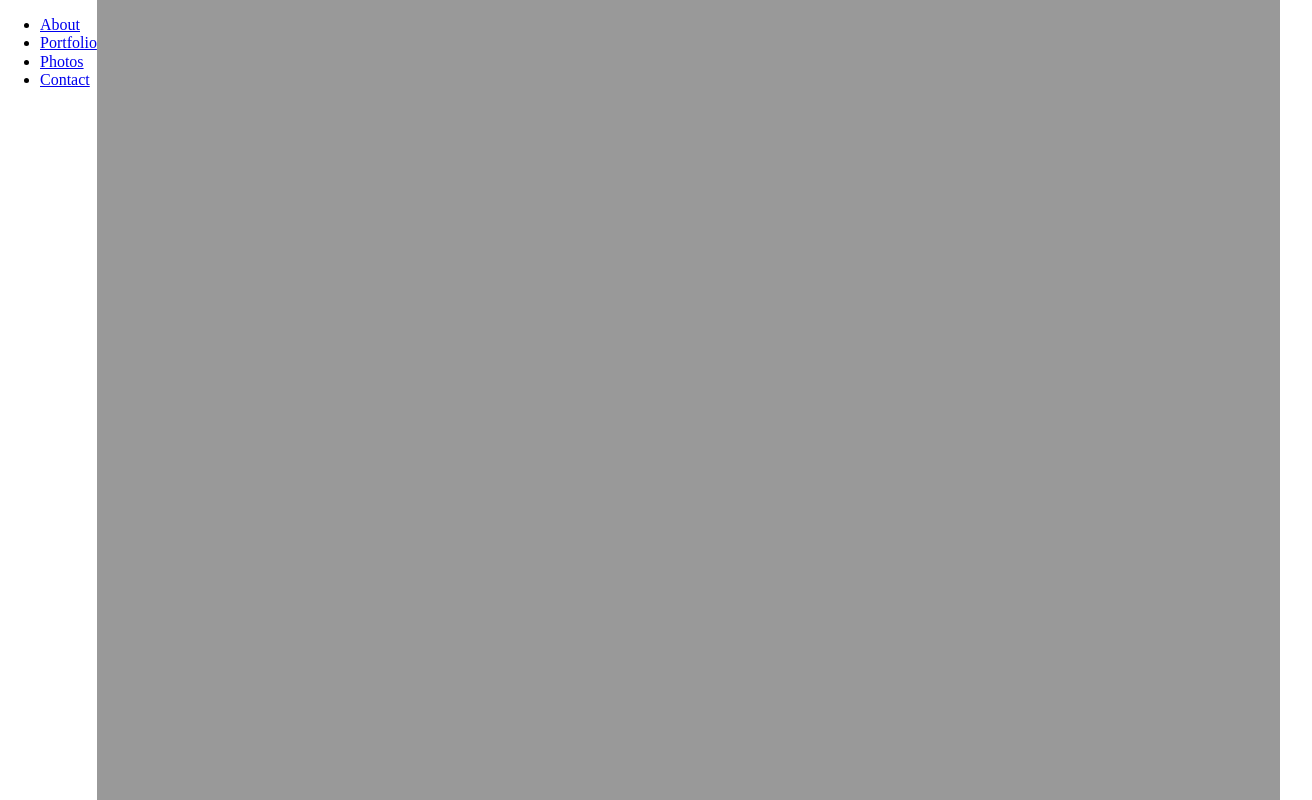
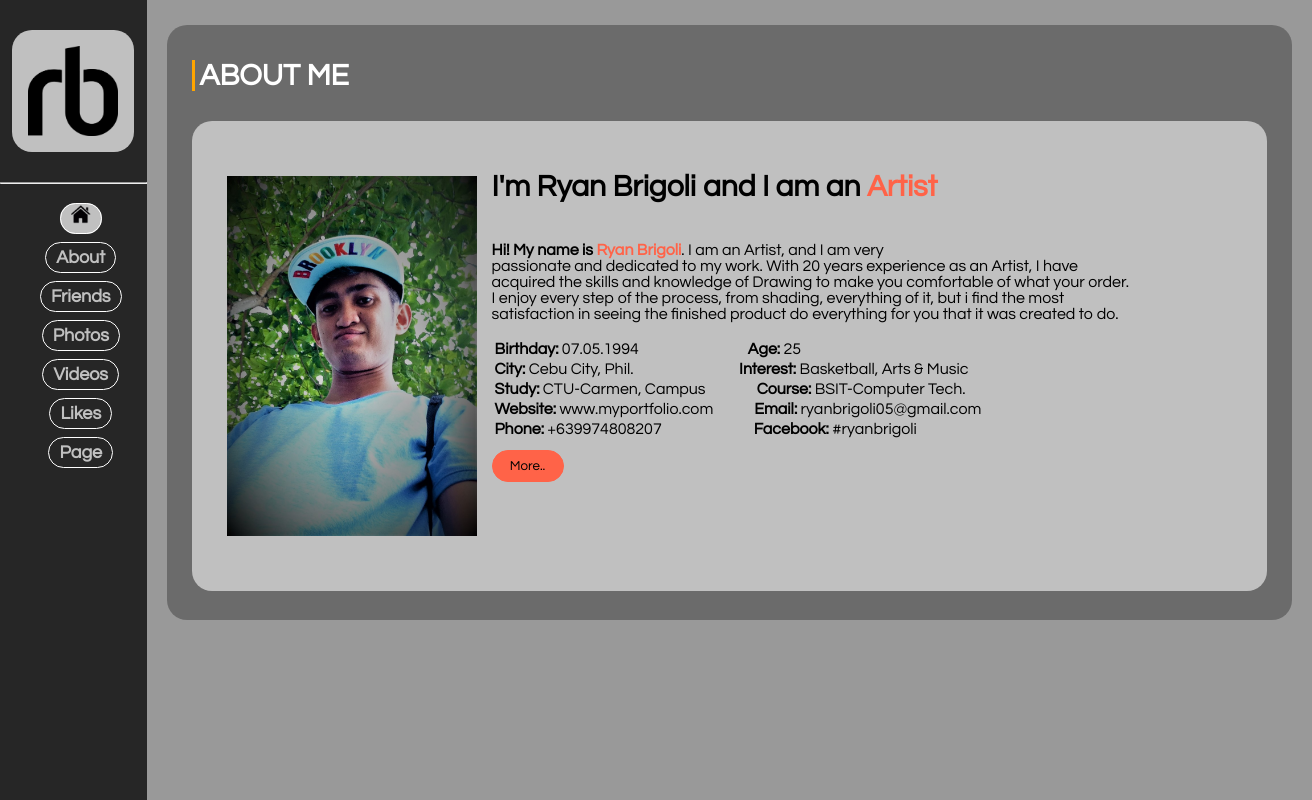
Before and after one commit to RyBRIGGs5/portfolio, a plain HTML site: page portfolio.html in a window 1280 px wide. Shown: the whole page, 1312 px wide, since content can reach past the window. Drawn offline with nearby package versions, Linux system fonts and the light colour scheme.

Commit message:
back to old structure

```diff
--- a/css/home.css
+++ b/css/home.css
@@ -36,7 +36,7 @@ header
 .box h1
 {
 	font-size: 30px;
-	font-family: century gothic;
+	font-family: cursive;
 	font-weight: bold;
 	color: #262626;
 }
--- a/portfolio.html
+++ b/portfolio.html
@@ -1,30 +1,59 @@
 <!DOCTYPE html>
 <html>
 <head>
-		<title>Responsive Portfolio</title>
+	<title>http://www.Portfolio.html</title>
 	<link rel="stylesheet" type="text/css" href="css/portfolio.css">
-		<link rel="stylesheet" href="normalize.css" type="text/css">
 </head>
 <body>
-
-		<div class="container">
-			<div class="sidebar">
-				<nav>
+	<div class="container"> <!--open tag for container-->
+		<div class="nav">
+			<div class="logo">
+				<img src="rb.png" width="90px;" height="90px;" alt="">
+			</div><hr />
+			<div class="bar"> <!--open tag for bar-->
 				<ul>
+					<li class="active"><a href="index.html"><img src="home.png" width="20px" height="20px"></a></li>
 					<li><a href="#">About</a></li>
-						<li><a href="#">Portfolio</a></li>
+					<li><a href="#">Friends</a></li>
 					<li><a href="#">Photos</a></li>
-						<li><a href="#">Contact</a></li>
+					<li><a href="#">Videos</a></li>
+					<li><a href="#">Likes</a></li>
+					<li><a href="https://www.facebook.com/Ryn-Artworks-1327979977246154/?ref=bookmarks">Page</a></li>
 				</ul>
-				</nav>
 			</div>
-			<div class="content">
-				<section class="hero">
-					<img src=""/>
-					<div class="hero-content">
-
 		</div>
-				</section>
+		<div class="content"> <!--open tag for content-->
+			<div class="background"> <!--open tag for background-->
+				<h3 class="about">ABOUT ME</h3>
+					<div class="image">
+						<img src="46.jpg" alt="" class="box-img">
+							<h4>I'm Ryan Brigoli and I am an<b style="color:#ff6348;"> Artist</b></h4>
+							<p><b>Hi! My name is </b><b style="color:#ff6348;">Ryan Brigoli</b>. I am an Artist, and I am very <br>passionate and dedicated to my work. With 20 years experience as an Artist, I have <br>acquired the skills and knowledge of Drawing to make you comfortable of what your order.<br> I enjoy every step of the process, from shading, everything of it, but i find the most<br> satisfaction in seeing the finished product do everything for you that it was created to do.</p>
+						<table class="col1">
+							<tr>
+								<td><b>Birthday:</b> 07.05.1994 &nbsp;&nbsp;&nbsp;&nbsp;&nbsp;&nbsp;&nbsp;&nbsp;&nbsp;&nbsp;&nbsp;&nbsp;&nbsp;&nbsp;&nbsp;&nbsp;&nbsp;&nbsp;&nbsp;&nbsp;&nbsp;&nbsp;&nbsp;&nbsp;&nbsp;&nbsp;&nbsp;&nbsp;&nbsp;&nbsp; <b>Age:</b> 25</td>
+								<td></td>
+							</tr>
+							<tr>
+								<td><b>City:</b> Cebu City, Phil. &nbsp;&nbsp;&nbsp;&nbsp;&nbsp;&nbsp;&nbsp;&nbsp;&nbsp;&nbsp;&nbsp;&nbsp;&nbsp;&nbsp;&nbsp;&nbsp;&nbsp;&nbsp;&nbsp;&nbsp;&nbsp;&nbsp;&nbsp;&nbsp;&nbsp;&nbsp;&nbsp;&nbsp;&nbsp; <b>Interest:</b> Basketball, Arts & Music</td>
+								<td></td>
+							</tr>
+							<tr>
+								<td><b>Study:</b> CTU-Carmen, Campus  &nbsp;&nbsp;&nbsp;&nbsp;&nbsp;&nbsp;&nbsp;&nbsp;&nbsp;&nbsp;&nbsp;&nbsp;&nbsp;&nbsp;<b>Course:</b> BSIT-Computer Tech.</td>
+								<td></td>
+							</tr>
+							<tr>
+								<td><b>Website:</b> www.myportfolio.com &nbsp;&nbsp;&nbsp;&nbsp;&nbsp;&nbsp;&nbsp;&nbsp;&nbsp;&nbsp; <b>Email:</b> ryanbrigoli05@gmail.com</td>
+								<td></td>
+							</tr>
+							<tr>
+								<td><b>Phone:</b> +639974808207 &nbsp;&nbsp;&nbsp;&nbsp;&nbsp;&nbsp;&nbsp;&nbsp;&nbsp;&nbsp;&nbsp;&nbsp;&nbsp;&nbsp;&nbsp;&nbsp;&nbsp;&nbsp;&nbsp;&nbsp;&nbsp;&nbsp;&nbsp;&nbsp;&nbsp; <b>Facebook:</b> #ryanbrigoli</td>
+								<td></td>
+							</tr>
+						</table>
+						<a href="index.html"><input class="btn" name="button" value="More.." ></a>
+					</div>
+			</div>
 		</div>
 	</div>
 </body>
```
Lines whose indentation alone changed are shown as unchanged.
